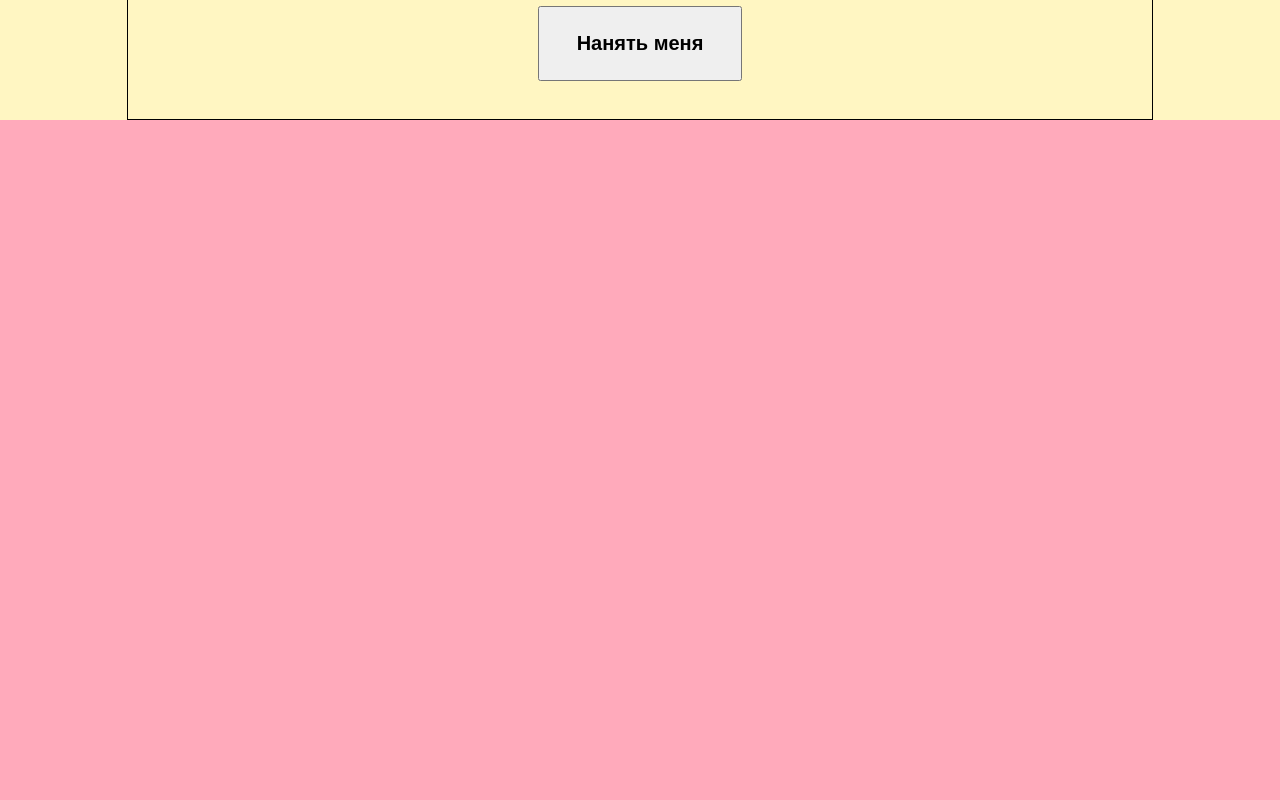
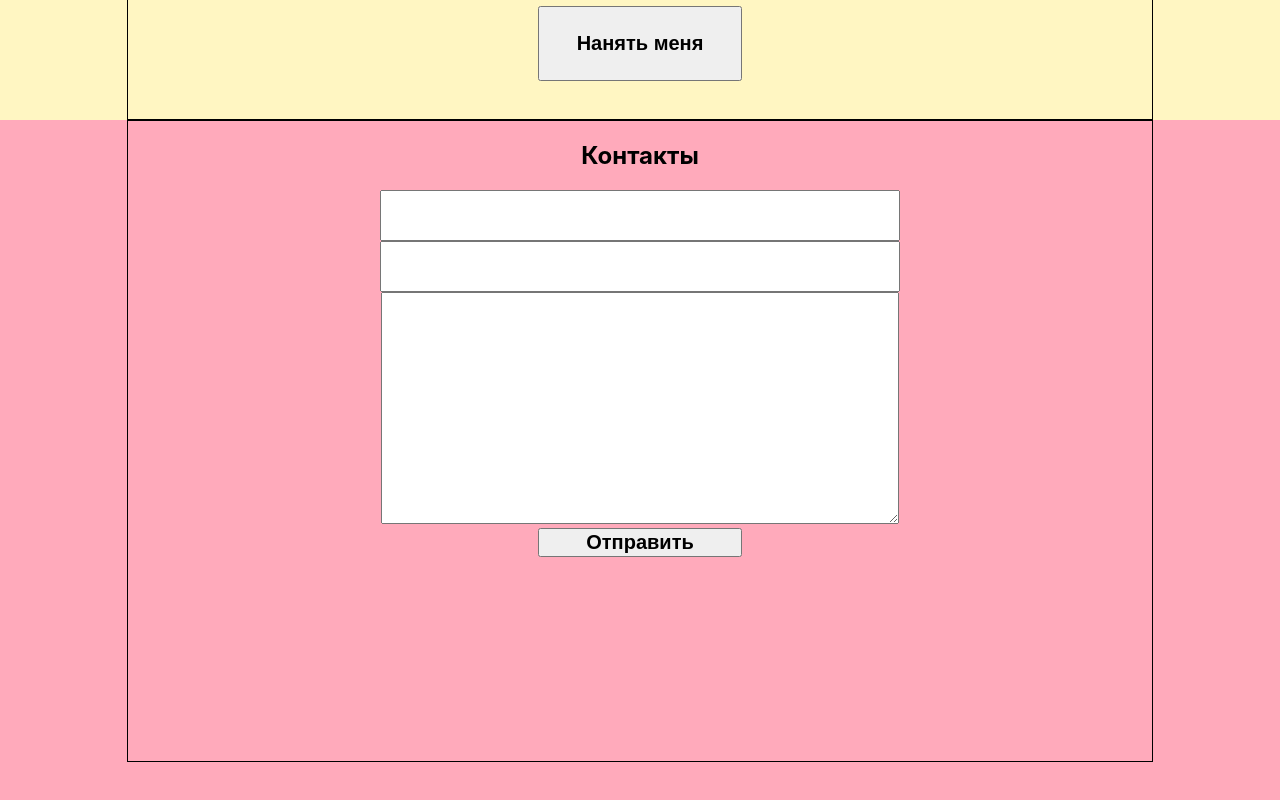
Before and after one commit to Alyso4ka/Portfolio, a React (Create React App) app: page / in a window 1280 px wide. Shown: the part 2600-3400 px from the top of the page. Built offline with nearby package versions, Linux system fonts and the light colour scheme.

Commit message:
5 block completed

```diff
--- a/src/Contacts/Contacts.js
+++ b/src/Contacts/Contacts.js
@@ -1,13 +1,22 @@
 import React from 'react';
 import styles from './Contacts.module.css';
 
-function Contacts () {
-  return (
-    <div className={styles.contacts}>
+function Contacts() {
+    return (
+        <div className={styles.contacts}>
 
+            <div className={styles.container}>
+                <h2>Контакты</h2>
+                <form action="#">
+                    <div><input></input></div>
+                    <div>  <input></input></div>
+                    <div> <textarea></textarea></div>
+                    <div>  <button>Отправить</button> </div>
+                </form>
+            </div>
 
-    </div>
-  );
+        </div>
+    );
 }
 
 export default Contacts;
--- a/src/Contacts/Contacts.module.css
+++ b/src/Contacts/Contacts.module.css
@@ -1,4 +1,40 @@
 .contacts {
   height: 100vh;
   background-color: #ffaabb;
+  text-align: center;
+  display: flex;
+  justify-content: center;
 }
+
+.container {
+  border: 1px solid;
+  width: 80%;
+  height: 80%;
+  display: flex;
+  flex-direction: column;
+
+
+
+}
+
+.container input {
+  width: 50%;
+  height: 80%;
+  font-size: 40px;
+  font-weight: bold;
+}
+
+.container textarea {
+   width: 50%;
+   height: 900%;
+   font-size: 100px;
+   font-weight: bold;
+ }
+
+
+.container button {
+  width: 20%;
+  height: 30%;
+  font-size: 20px;
+  font-weight: bold;
+}
```
